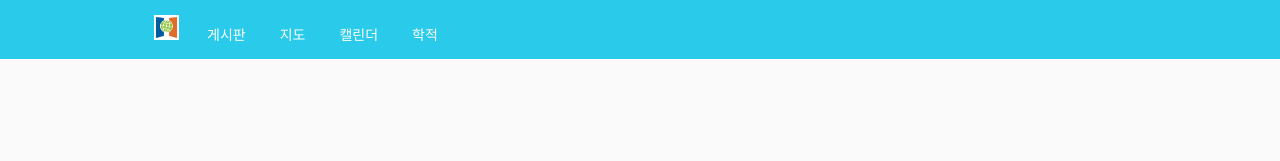
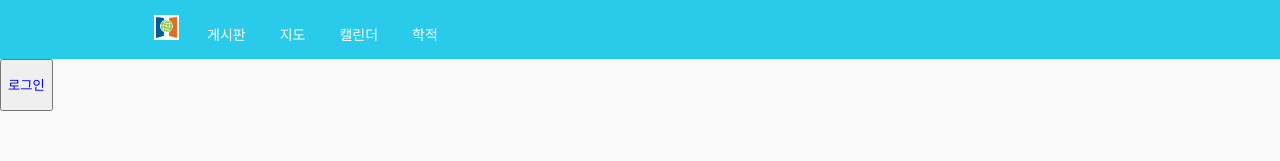
Before and after one commit to minukhan/HOE-project, a plain HTML site: page hoe.html in a window 1280 px wide. Shown: the top 161 px of the page. Drawn offline with nearby package versions, Linux system fonts and the light colour scheme.

Commit message:
10commit

```diff
--- a/hoe.html
+++ b/hoe.html
@@ -9,6 +9,7 @@
   <link rel="stylesheet" href="http://netdna.bootstrapcdn.com/font-awesome/4.6.2/css/font-awesome.min.css">
 </head>
 <body>
+
   <nav>
     <div class="container">
         <ul>
@@ -39,6 +40,12 @@
         </ul>
     </div>
 </nav>
+<button>
+  <p>
+    <a href="login.html"> 로그인 </a>
+  </p>
+
+</button>
 
 <script src="http://code.jquery.com/jquery-1.12.4.min.js"></script>
 <script>
```
